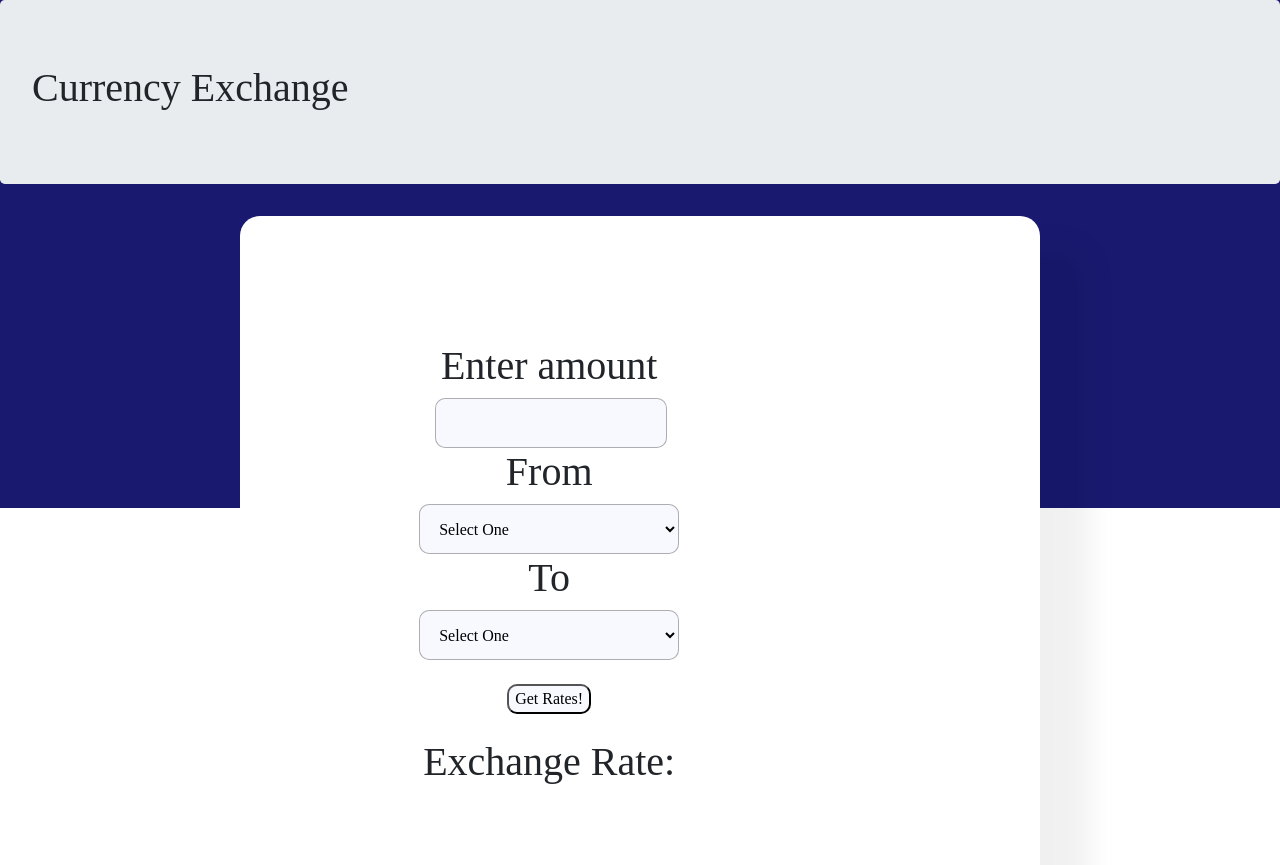
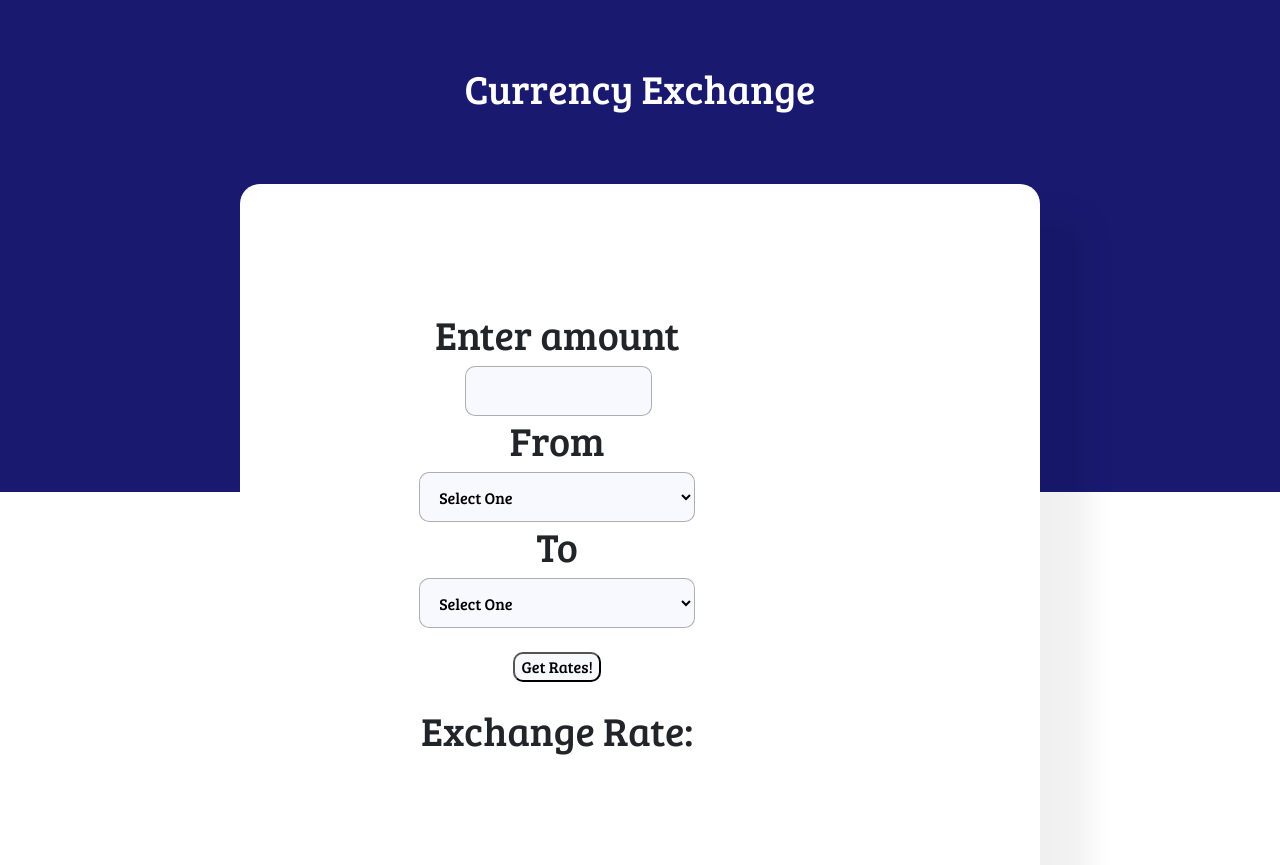
Before and after one commit to g-lee2/currency-exchange, a website built with webpack: page src/index.html in a window 1280 px wide. Shown: the top 865 px of the page. Built offline with nearby package versions, Linux system fonts and the light colour scheme.

Commit message:
Remove jumbotron

```diff
--- a/src/index.html
+++ b/src/index.html
@@ -1,12 +1,11 @@
 <!DOCTYPE html>
 <html>
 <head>
+  <link href="https://fonts.googleapis.com/css2?family=Bree+Serif&display=swap" rel="stylesheet">
   <title>Currency Exchange</title>
 </head>
 <body>
-  <div class="jumbotron">
-    <h1>Currency Exchange</h1>
-  </div>
+  <h1 class="header">Currency Exchange</h1>
   <div class="container">
     <form>
       <h1>Enter amount</h1>
```
